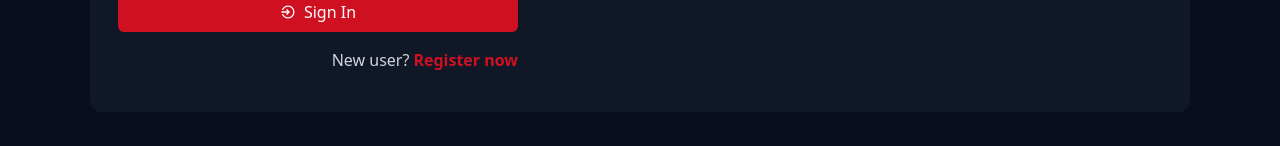
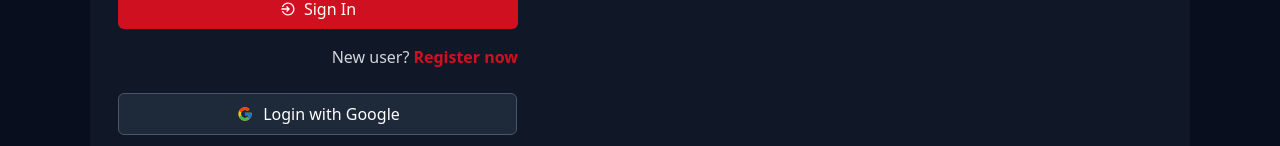
Before and after one commit to KESHAV4R3/frontend_edunest, a React (Vite) app: page /login in a window 1280 px wide. Shown: the part 651-797 px from the top of the page. Built offline with nearby package versions, Linux system fonts and the light colour scheme; no server answers; a web font is replaced by a local one.

Commit message:
addedd google authenticxation

```diff
--- a/package.json
+++ b/package.json
@@ -11,12 +11,14 @@
   },
   "dependencies": {
     "@material-tailwind/react": "^2.1.10",
+    "@react-oauth/google": "^0.12.2",
     "@react-three/drei": "^10.0.7",
     "@react-three/fiber": "^9.1.2",
     "@reduxjs/toolkit": "^2.6.1",
     "@tailwindcss/vite": "^4.0.13",
-    "axios": "^1.8.4",
+    "axios": "^1.10.0",
     "framer-motion": "^12.10.5",
+    "jwt-decode": "^4.0.0",
     "lodash": "^4.17.21",
     "react": "^19.0.0",
     "react-dom": "^19.0.0",
--- /dev/null
+++ b/src/components/application/GoogleLoginButton.jsx
@@ -0,0 +1,54 @@
+import React from "react";
+import { useGoogleLogin } from "@react-oauth/google";
+import { FcGoogle } from "react-icons/fc";
+import { apiConnector } from "../../services/apiConnector";
+import { apiLinks } from "../../services/apiLink";
+import { toast } from "react-toastify";
+
+const GoogleLoginButton = ({ onSuccessLogin }) => {
+  const login = useGoogleLogin({
+    onSuccess: async (tokenResponse) => {
+      try {
+        const response = await apiConnector(
+          "POST",
+          apiLinks.googleLogin,
+          null,
+          {
+            access_token: tokenResponse.access_token,
+            accountType: localStorage.getItem("role"),
+          }
+        );
+
+        if (!response.success) {
+          toast.error(response.message || "Google login failed");
+        } else {
+          toast.success("Login Successful", {
+            autoClose: 900,
+            hideProgressBar: true,
+          });
+          onSuccessLogin(response.user);
+        }
+      } catch (error) {
+        console.error("Google login error:", error);
+        toast.error("Google login failed");
+      }
+    },
+    onError: (err) => {
+      console.error("Google login error:", err);
+      toast.error("Google login failed");
+    },
+    flow: "implicit",
+  });
+
+  return (
+    <button
+      onClick={() => login()}
+      className="mt-3 w-full flex items-center justify-center gap-2 py-2 px-4 bg-gray-800 hover:cursor-pointer text-white font-medium rounded-md border border-gray-600 hover:bg-gray-900 transition duration-200"
+    >
+      <FcGoogle className="text-xl rounded-full p-0.5" />
+      Login with Google
+    </button>
+  );
+};
+
+export default GoogleLoginButton;
--- /dev/null
+++ b/src/components/application/GoogleSignUpButton.jsx
@@ -0,0 +1,54 @@
+import React from "react";
+import { useGoogleLogin } from "@react-oauth/google";
+import { FcGoogle } from "react-icons/fc";
+import { apiConnector } from "../../services/apiConnector";
+import { apiLinks } from "../../services/apiLink";
+import { toast } from "react-toastify";
+
+const GoogleSignUpButton = ({ onSuccessSignUp }) => {
+  const signup = useGoogleLogin({
+    onSuccess: async (tokenResponse) => {
+      try {
+        const response = await apiConnector(
+          "POST",
+          apiLinks.googleSignUp,
+          null,
+          {
+            access_token: tokenResponse.access_token,
+            accountType: localStorage.getItem("role"),
+          }
+        );
+
+        if (!response.success) {
+          toast.error(response.message || "Google signup failed");
+        } else {
+          toast.success("Signup Successful", {
+            autoClose: 900,
+            hideProgressBar: true,
+          });
+          onSuccessSignUp?.(); // Optional callback
+        }
+      } catch (error) {
+        console.error("Google signup error:", error);
+        toast.error("Google signup failed");
+      }
+    },
+    onError: (err) => {
+      console.error("Google signup error:", err);
+      toast.error("Google signup failed");
+    },
+    flow: "implicit",
+  });
+
+  return (
+    <button
+      onClick={() => signup()}
+      className="mt-3 w-full flex items-center justify-center gap-2 py-2 px-4 bg-gray-800 hover:cursor-pointer text-white font-medium rounded-md border border-gray-600 hover:bg-gray-900 transition duration-200"
+    >
+      <FcGoogle className="text-xl rounded-full p-0.5" />
+      Sign Up with Google
+    </button>
+  );
+};
+
+export default GoogleSignUpButton;
--- a/src/main.jsx
+++ b/src/main.jsx
@@ -6,11 +6,15 @@ import { Provider } from "react-redux";
 import { store } from "./redux/store.jsx";
 import { ToastContainer } from "react-toastify";
 import "react-toastify/dist/ReactToastify.css";
+import { GoogleOAuthProvider } from "@react-oauth/google";
+const clientId = import.meta.env.VITE_GOOGLE_CLIENT_ID;
 
 createRoot(document.getElementById("root")).render(
   <BrowserRouter>
     <Provider store={store}>
-      <App />
+      <GoogleOAuthProvider clientId={clientId}>
+        <App />
+      </GoogleOAuthProvider>
       <ToastContainer />
     </Provider>
   </BrowserRouter>
--- a/src/pages/LoginPage.jsx
+++ b/src/pages/LoginPage.jsx
@@ -7,6 +7,7 @@ import { toast } from "react-toastify";
 import { useNavigate } from "react-router-dom";
 import { useDispatch } from "react-redux";
 import { setProfile } from "../redux/slices/profileSlice";
+import GoogleLoginButton from "../components/application/GoogleLoginButton";
 
 const LoginPage = () => {
   const dispatch = useDispatch();
@@ -42,10 +43,13 @@ const LoginPage = () => {
   });
   const [loading, setLoading] = useState(false);
 
-  const updateRole = useCallback((index) => {
-    setCurrentRole(roles[index]);
-    setBodyData(prev => ({...prev, accountType: roles[index].role}));
-  }, [roles]);
+  const updateRole = useCallback(
+    (index) => {
+      setCurrentRole(roles[index]);
+      setBodyData((prev) => ({ ...prev, accountType: roles[index].role }));
+    },
+    [roles]
+  );
 
   const updateUserData = useCallback((event) => {
     setBodyData((prev) => ({
@@ -82,7 +86,11 @@ const LoginPage = () => {
               autoClose: 900,
               hideProgressBar: true,
             });
-            setBodyData({ email: "", password: "", accountType: currentRole.role });
+            setBodyData({
+              email: "",
+              password: "",
+              accountType: currentRole.role,
+            });
           } else {
             dispatch(setProfile(response.user));
             toast.success("Login Successful", {
@@ -109,8 +117,7 @@ const LoginPage = () => {
 
   return (
     <div className="w-[95%] max-w-[1100px] mx-auto mt-10 mb-10">
-      <div className="bg-gray-900 p-2 rounded-xl tablet:h-[630px] flex flex-col md:flex-row-reverse items-center justify-between">
-
+      <div className="bg-gray-900 p-2 rounded-xl tablet:h-[690px] flex flex-col md:flex-row-reverse items-center justify-between">
         {/* Image Section */}
         <div className="w-full tablet2:w-1/2 flex justify-center p-5 relative min-h-[250px]">
           <img
@@ -197,7 +204,9 @@ const LoginPage = () => {
                 type="button"
                 onClick={togglePasswordVisibility}
                 className="absolute right-3 top-1/2 transform -translate-y-1/2 text-gray-300"
-                aria-label={isPasswordVisible ? "Hide password" : "Show password"}
+                aria-label={
+                  isPasswordVisible ? "Hide password" : "Show password"
+                }
               >
                 {isPasswordVisible ? <FaEyeSlash /> : <FaEye />}
               </button>
@@ -235,6 +244,19 @@ const LoginPage = () => {
               </span>
             </p>
           </form>
+          <div
+            className="w-full max-w-[399px]"
+            onClick={() => {
+              localStorage.setItem("role", currentRole.role);
+            }}
+          >
+            <GoogleLoginButton
+              onSuccessLogin={(user) => {
+                dispatch(setProfile(user));
+                navigate("/");
+              }}
+            />
+          </div>
         </div>
       </div>
     </div>
--- a/src/pages/RegisterPage.jsx
+++ b/src/pages/RegisterPage.jsx
@@ -6,6 +6,7 @@ import { toast } from "react-toastify";
 import { apiConnector } from "../services/apiConnector";
 import { apiLinks } from "../services/apiLink";
 import { FaRegistered } from "react-icons/fa";
+import GoogleSignUpButton from "../components/application/GoogleSignUpButton";
 
 const RegisterPage = () => {
   // Student-0 , Instructor-1 , Admin-2
@@ -170,7 +171,7 @@ const RegisterPage = () => {
 
   return (
     <div>
-      <div className="w-[95%] bg-gray-900 p-2 rounded-xl m-auto tablet:h-[690px] mt-10 flex flex-col md:flex-row-reverse items-center justify-between max-w-[1100px] mb-10">
+      <div className="w-[95%] bg-gray-900 p-2 rounded-xl m-auto tablet:h-[770px] mt-10 flex flex-col md:flex-row-reverse items-center justify-between max-w-[1100px] mb-10">
         {/* Image Section */}
         <div className="w-full flex justify-center md:w-1/2 p-5">
           {!isImageLoaded && (
@@ -390,13 +391,21 @@ const RegisterPage = () => {
             </button>
 
             {/* Login Link */}
-            <p className="text-gray-400 mt-1 flex justify-end gap-2" >
+            <p className="text-gray-400 mt-1 flex justify-end gap-2">
               Already have an account?{" "}
               <Link to="/login" className="text-dark_red hover:text-red-500">
                 Login here
               </Link>
             </p>
           </form>
+          <div
+            className="w-full max-w-[510px]"
+            onClick={() => {
+              localStorage.setItem("role", currentRole.role);
+            }}
+          >
+            <GoogleSignUpButton onSuccessSignUp={() => navigate("/login")} />
+          </div>
         </div>
       </div>
     </div>
--- a/src/services/apiLink.jsx
+++ b/src/services/apiLink.jsx
@@ -14,6 +14,8 @@ export const apiLinks = {
   sendOtp: `${baseUrl}/auth/sendOtp`,
   sendOtp_owner: `${baseUrl}/auth/sendOtp_owner`,
   signup: `${baseUrl}/auth/signup`,
+  googleLogin: `${baseUrl}/auth/googleLogin`,
+  googleSignUp: `${baseUrl}/auth/googleSignUp`,
   signup_Admin: `${baseUrl}/auth/signup_Admin`,
   resetPassword: `${baseUrl}/resetPasswordRouter/resetPasswordToken`,
   updatePassword: `${baseUrl}/resetPasswordRouter/resetPassword/${token}`,
```
Also changed, not shown: src/assets/google.png (added), src/services/apiConnector.jsx (indentation only), 1 other file (tests, documents, lock files or other folders).
